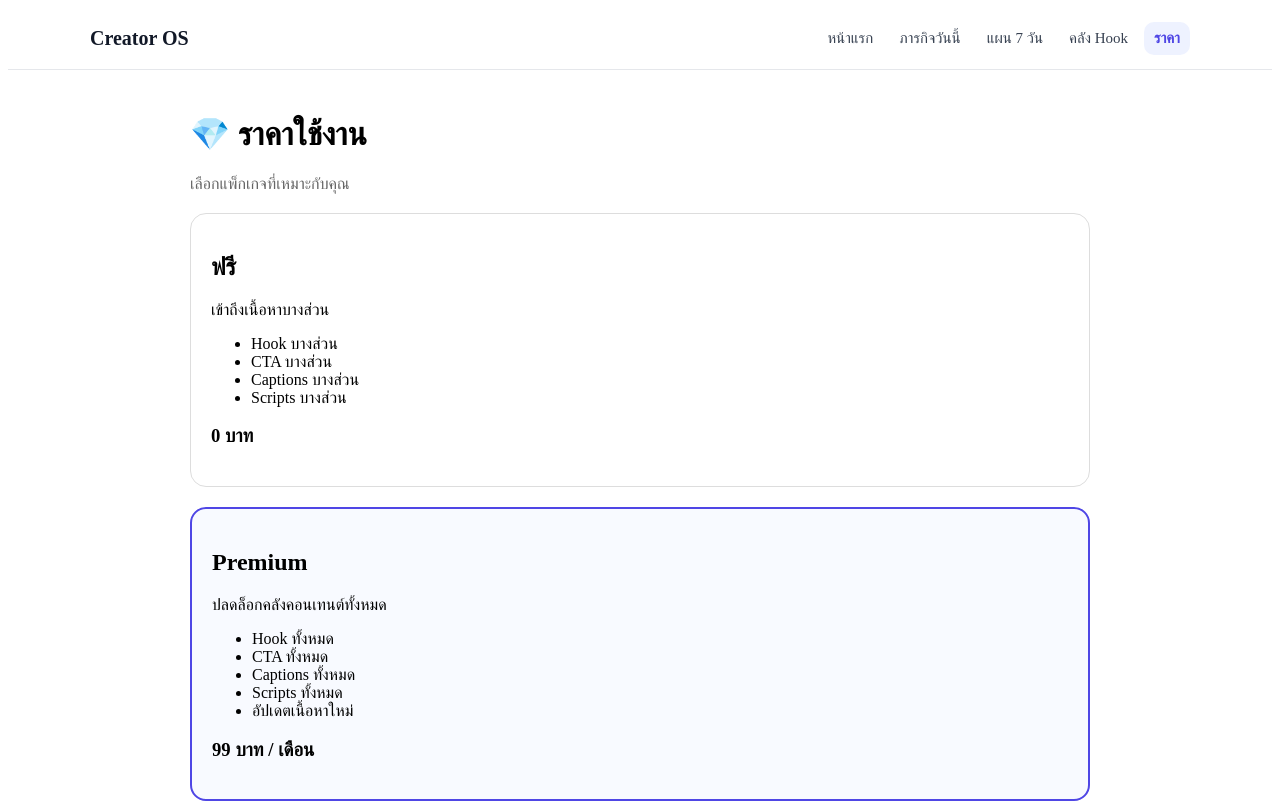
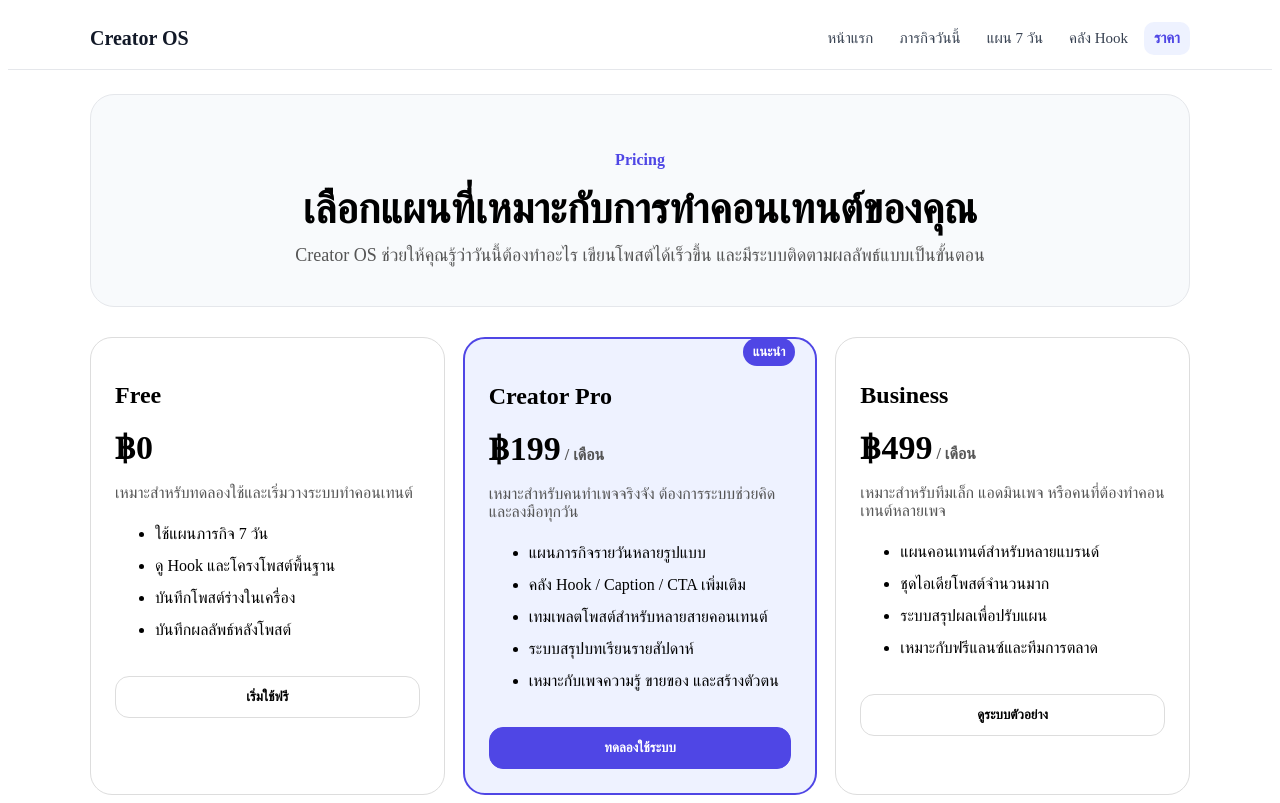
Before and after one commit to teeneewns-web/creator-os, a Next.js app: page /pricing in a window 1280 px wide. Shown: the top 803 px of the page. Built offline with nearby package versions, Linux system fonts and the light colour scheme.

Commit message:
Improve pricing page

```diff
--- a/src/app/pricing/page.tsx
+++ b/src/app/pricing/page.tsx
@@ -1,63 +1,187 @@
+import Link from "next/link";
+
 export default function PricingPage() {
   return (
-    <main
+    <main style={{ maxWidth: "1100px", margin: "0 auto", padding: "24px" }}>
+      <section
         style={{
-        maxWidth: "900px",
-        margin: "0 auto",
-        padding: "24px",
+          textAlign: "center",
+          padding: "40px 20px",
+          borderRadius: "24px",
+          background: "#f8fafc",
+          border: "1px solid #e5e7eb",
         }}
       >
-      <h1>💎 ราคาใช้งาน</h1>
+        <p style={{ color: "#4f46e5", fontWeight: "bold" }}>Pricing</p>
 
-      <p style={{ color: "#666" }}>
-        เลือกแพ็กเกจที่เหมาะกับคุณ
+        <h1 style={{ fontSize: "42px", margin: "12px 0" }}>
+          เลือกแผนที่เหมาะกับการทำคอนเทนต์ของคุณ
+        </h1>
+
+        <p style={{ color: "#555", fontSize: "18px", maxWidth: "720px", margin: "0 auto" }}>
+          Creator OS ช่วยให้คุณรู้ว่าวันนี้ต้องทำอะไร เขียนโพสต์ได้เร็วขึ้น
+          และมีระบบติดตามผลลัพธ์แบบเป็นขั้นตอน
         </p>
+      </section>
 
+      <section
+        style={{
+          display: "grid",
+          gridTemplateColumns: "repeat(auto-fit,minmax(260px,1fr))",
+          gap: "18px",
+          marginTop: "30px",
+        }}
+      >
         <div
           style={{
             border: "1px solid #ddd",
-          borderRadius: "16px",
-          padding: "20px",
-          marginTop: "20px",
+            borderRadius: "22px",
+            padding: "24px",
+            background: "white",
           }}
         >
-        <h2>ฟรี</h2>
+          <h2>Free</h2>
 
-        <p>เข้าถึงเนื้อหาบางส่วน</p>
+          <p style={{ fontSize: "34px", fontWeight: "bold", margin: "12px 0" }}>
+            ฿0
+          </p>
 
-        <ul>
-          <li>Hook บางส่วน</li>
-          <li>CTA บางส่วน</li>
-          <li>Captions บางส่วน</li>
-          <li>Scripts บางส่วน</li>
+          <p style={{ color: "#555" }}>
+            เหมาะสำหรับทดลองใช้และเริ่มวางระบบทำคอนเทนต์
+          </p>
+
+          <ul style={{ lineHeight: "2" }}>
+            <li>ใช้แผนภารกิจ 7 วัน</li>
+            <li>ดู Hook และโครงโพสต์พื้นฐาน</li>
+            <li>บันทึกโพสต์ร่างในเครื่อง</li>
+            <li>บันทึกผลลัพธ์หลังโพสต์</li>
           </ul>
 
-        <h3>0 บาท</h3>
+          <Link href="/dashboard">
+            <button style={secondaryButtonStyle}>เริ่มใช้ฟรี</button>
+          </Link>
         </div>
 
         <div
           style={{
             border: "2px solid #4f46e5",
-          borderRadius: "16px",
-          padding: "20px",
-          marginTop: "20px",
-          background: "#f8faff",
+            borderRadius: "22px",
+            padding: "24px",
+            background: "#eef2ff",
+            position: "relative",
           }}
         >
-        <h2>Premium</h2>
+          <p
+            style={{
+              position: "absolute",
+              top: "-14px",
+              right: "20px",
+              background: "#4f46e5",
+              color: "white",
+              padding: "6px 10px",
+              borderRadius: "999px",
+              fontSize: "13px",
+              fontWeight: "bold",
+            }}
+          >
+            แนะนำ
+          </p>
 
-        <p>ปลดล็อกคลังคอนเทนต์ทั้งหมด</p>
+          <h2>Creator Pro</h2>
 
-        <ul>
-          <li>Hook ทั้งหมด</li>
-          <li>CTA ทั้งหมด</li>
-          <li>Captions ทั้งหมด</li>
-          <li>Scripts ทั้งหมด</li>
-          <li>อัปเดตเนื้อหาใหม่</li>
+          <p style={{ fontSize: "34px", fontWeight: "bold", margin: "12px 0" }}>
+            ฿199
+            <span style={{ fontSize: "16px", color: "#555" }}> / เดือน</span>
+          </p>
+
+          <p style={{ color: "#555" }}>
+            เหมาะสำหรับคนทำเพจจริงจัง ต้องการระบบช่วยคิดและลงมือทุกวัน
+          </p>
+
+          <ul style={{ lineHeight: "2" }}>
+            <li>แผนภารกิจรายวันหลายรูปแบบ</li>
+            <li>คลัง Hook / Caption / CTA เพิ่มเติม</li>
+            <li>เทมเพลตโพสต์สำหรับหลายสายคอนเทนต์</li>
+            <li>ระบบสรุปบทเรียนรายสัปดาห์</li>
+            <li>เหมาะกับเพจความรู้ ขายของ และสร้างตัวตน</li>
           </ul>
 
-        <h3>99 บาท / เดือน</h3>
+          <Link href="/dashboard">
+            <button style={primaryButtonStyle}>ทดลองใช้ระบบ</button>
+          </Link>
         </div>
+
+        <div
+          style={{
+            border: "1px solid #ddd",
+            borderRadius: "22px",
+            padding: "24px",
+            background: "white",
+          }}
+        >
+          <h2>Business</h2>
+
+          <p style={{ fontSize: "34px", fontWeight: "bold", margin: "12px 0" }}>
+            ฿499
+            <span style={{ fontSize: "16px", color: "#555" }}> / เดือน</span>
+          </p>
+
+          <p style={{ color: "#555" }}>
+            เหมาะสำหรับทีมเล็ก แอดมินเพจ หรือคนที่ต้องทำคอนเทนต์หลายเพจ
+          </p>
+
+          <ul style={{ lineHeight: "2" }}>
+            <li>แผนคอนเทนต์สำหรับหลายแบรนด์</li>
+            <li>ชุดไอเดียโพสต์จำนวนมาก</li>
+            <li>ระบบสรุปผลเพื่อปรับแผน</li>
+            <li>เหมาะกับฟรีแลนซ์และทีมการตลาด</li>
+          </ul>
+
+          <Link href="/dashboard/weekly">
+            <button style={secondaryButtonStyle}>ดูระบบตัวอย่าง</button>
+          </Link>
+        </div>
+      </section>
+
+      <section
+        style={{
+          marginTop: "32px",
+          padding: "24px",
+          borderRadius: "22px",
+          background: "#f8fafc",
+          border: "1px solid #e5e7eb",
+          textAlign: "center",
+        }}
+      >
+        <h2>ตอนนี้เป็นเวอร์ชันทดสอบ</h2>
+
+        <p style={{ color: "#555", fontSize: "17px" }}>
+          ระบบชำระเงินยังไม่เปิดใช้งาน หน้านี้ใช้สำหรับโชว์แพ็กเกจและเตรียมโครงสร้างการขายก่อน
+        </p>
+      </section>
     </main>
-  ) ;
+  );
 }
+
+const primaryButtonStyle = {
+  width: "100%",
+  marginTop: "14px",
+  padding: "12px 16px",
+  borderRadius: "14px",
+  border: "1px solid #4f46e5",
+  background: "#4f46e5",
+  color: "white",
+  cursor: "pointer",
+  fontWeight: "bold",
+};
+
+const secondaryButtonStyle = {
+  width: "100%",
+  marginTop: "14px",
+  padding: "12px 16px",
+  borderRadius: "14px",
+  border: "1px solid #ddd",
+  background: "white",
+  cursor: "pointer",
+  fontWeight: "bold",
+};
```
Lines whose indentation alone changed are shown as unchanged.
